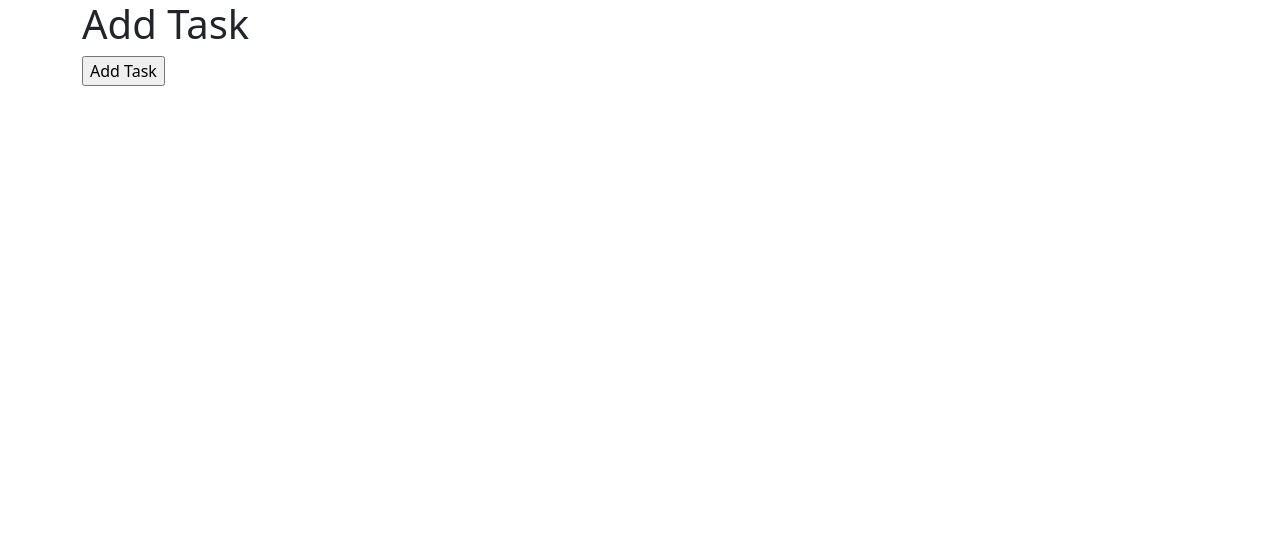
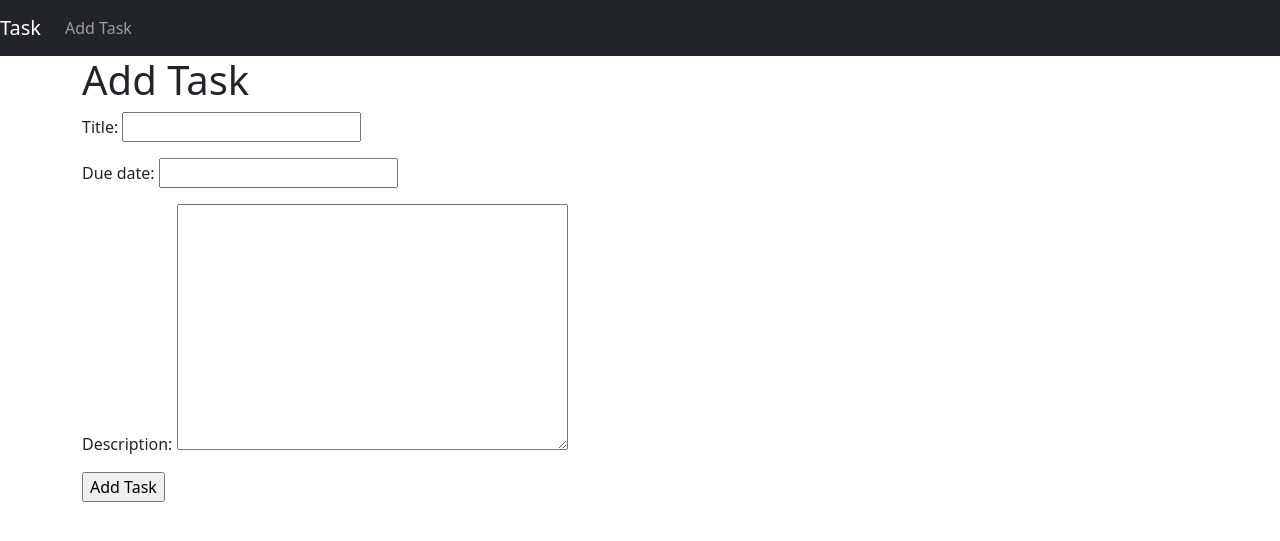
Before and after one commit to Gibsonian93/Todolist, a Django app: page /todo/create_task/ in a window 1280 px wide. Shown: the top 541 px of the page. Run offline with Django 3.2, Linux system fonts and the light colour scheme.

Commit message:
create working navbar

```diff
--- a/templates/base.html
+++ b/templates/base.html
@@ -12,6 +12,24 @@
     <title>Todo List</title>
 </head>
 <body>
+    <!--Navbar-->
+
+        <nav class="navbar navbar-expand-lg navbar-dark bg-dark">
+            <a class="navbar-brand" href="{% url 'todo:task_list' %}">Task</a>
+            <button class="navbar-toggler" type="button" data-toggle="collapse" data-target="#navbarSupportedContent" aria-controls="navbarSupportedContent" aria-expanded="false" aria-label="Toggle navigation">
+            <span class="navbar-toggler-icon"></span>
+            </button>
+
+            <div class="collapse navbar-collapse" id="navbarSupportedContent">
+                <ul class="navbar-nav mr-auto">
+                    <li class="nav-item active">
+                    <a class="nav-link" href="{% url 'todo:task_create' %}">Add Task <span class="sr-only"></span></a>
+                    </li>
+                </ul>
+            </div>
+        </nav>
+
+
     {% block content %}
     {% endblock %}
 
--- a/todo/urls.py
+++ b/todo/urls.py
@@ -1,6 +1,7 @@
 from django.urls import path
 from .views import TaskListView, TaskCreateView
 
+app_name="todo"
 
 urlpatterns = [
     path('', TaskListView.as_view(), name = 'task_list'),
--- a/todo/views.py
+++ b/todo/views.py
@@ -12,5 +12,5 @@
 
 class TaskCreateView(CreateView):
     model = Task
-    fields = []
-    success_url = reverse_lazy('todo:list_task')
+    fields = ["title","due_date","description"]
+    success_url = reverse_lazy('todo:task_list')
--- a/todolist/urls.py
+++ b/todolist/urls.py
@@ -18,5 +18,5 @@
 
 urlpatterns = [
     path('admin/', admin.site.urls),
-    path('todo/', include('todo.urls'))
+    path('todo/', include('todo.urls'), name='todo')
 ]
```
Also changed, not shown: db.sqlite3.
